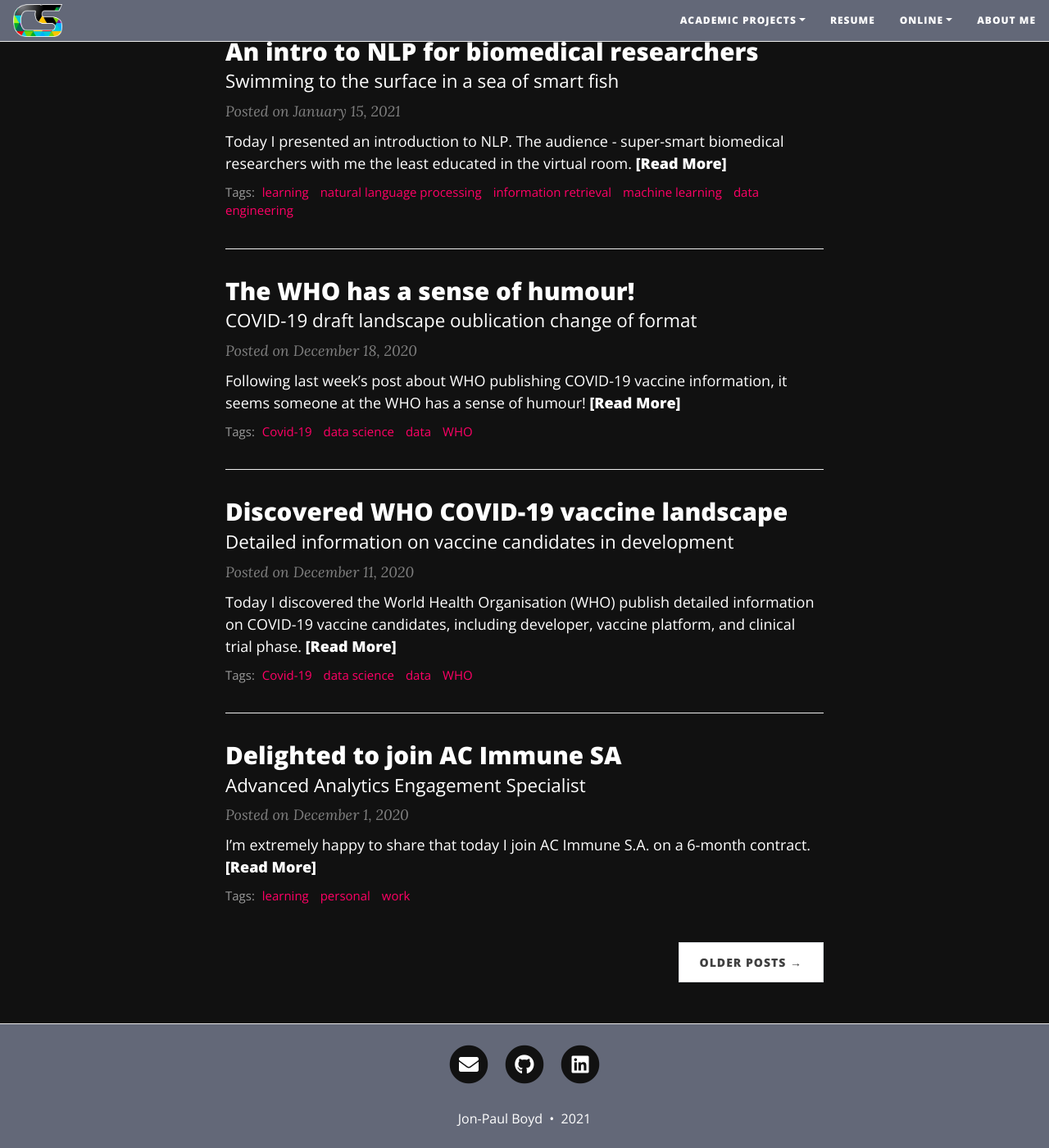
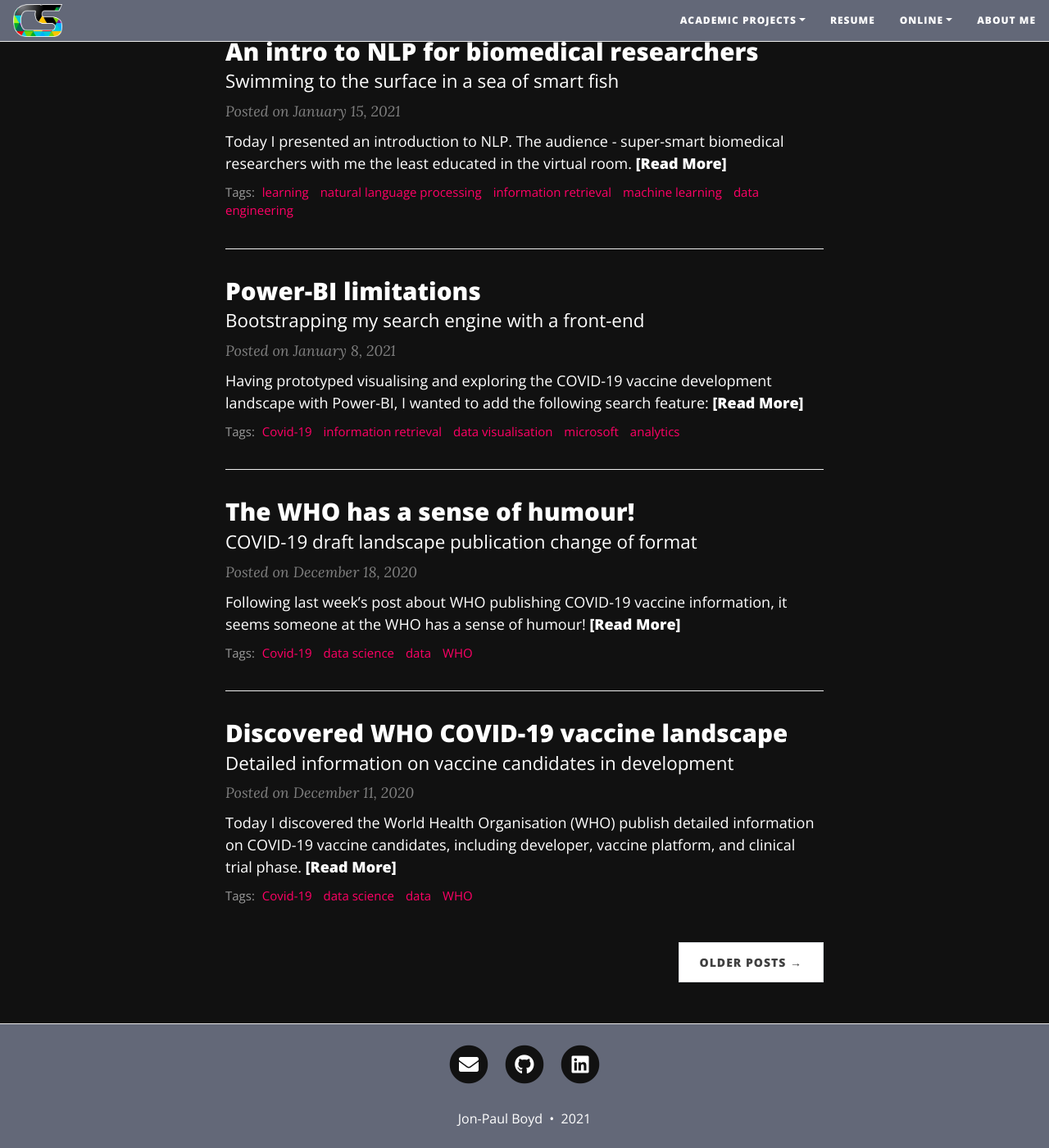
Before and after one commit to corticalstack/corticalstack.github.io, a Jekyll site: the page built from index.html, in a window 1280 px wide and 1400 px high, scrolled down 614 px. Shown: the whole window at 82% size. Built offline with Jekyll 4.4.1, drawn with Linux system fonts in a browser that asks for light colours; nearby versions of some CDN libraries; the list of posts is cut into pages by our own code.

```diff
--- a/_posts/2020-12-18-who-sense-of-humour.md
+++ b/_posts/2020-12-18-who-sense-of-humour.md
@@ -1,7 +1,7 @@
 ---
 layout: post
 title: The WHO has a sense of humour!
-subtitle: COVID-19 draft landscape oublication change of format
+subtitle: COVID-19 draft landscape publication change of format
 cover-img: /assets/img/forest_path.jpg
 tags: [Covid-19, data science, data, WHO]
 ---
--- /dev/null
+++ b/_posts/2021-01-08-power-bi-limitations.md
@@ -0,0 +1,20 @@
+---
+layout: post
+title: Power-BI limitations
+subtitle: Bootstrapping my search engine with a front-end
+cover-img: /assets/img/forest_path.jpg
+tags: [Covid-19, information retrieval, data visualisation, microsoft, analytics]
+---
+Having prototyped visualising and exploring the COVID-19 vaccine development landscape with Power-BI, I wanted to add the following search feature:
+
+* A free text search bar visualisation element for entry of query phrase
+* The query phrased is passed to a web service
+* The web service returns a table of results, where relationships can then be modeled with other data tables
+
+In other words, add a custom search app feature in Power BI, passing a search term to a NLP model exposed in Azure as a web service, and return a hit list of ranked results.
+
+Now I believe you can create a search viz in power BI, but believe this searches only over existing *normal* data tables, and not linkable to trigger a web service api call.
+
+I also believe in Power BI option *get data* you can define a web service, but how to trigger from a search element? I think the challenge may be integrating the search element with the web service call.
+
+Looks like I'll have to explore other front-end options for search, hoping not to resort to full-blown React/Vue apps.
```
